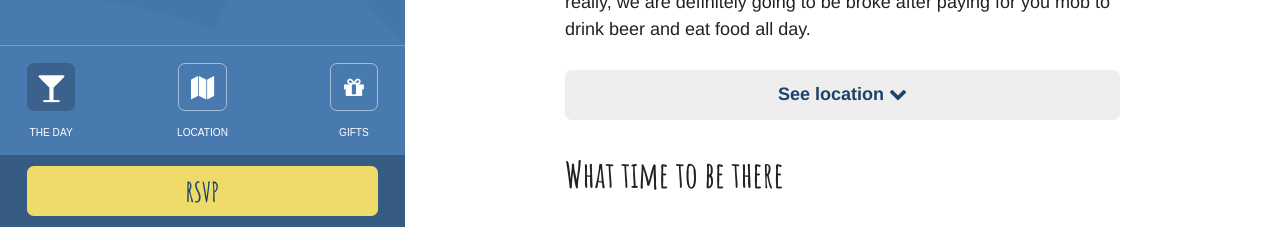
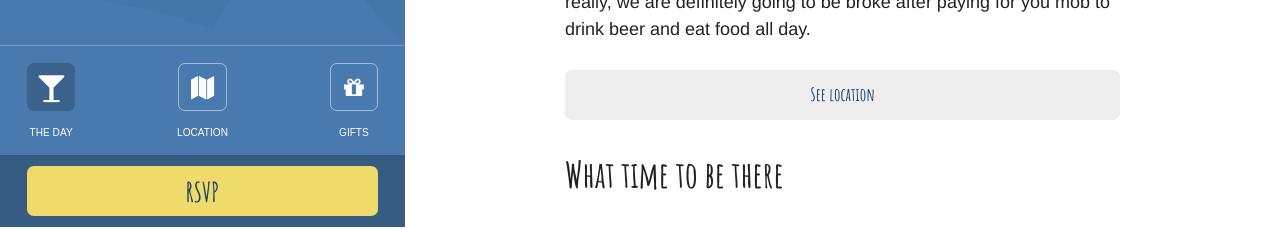
Before and after one commit to jaseflow/jameswedding, a plain HTML site: page index.html in a window 1280 px wide. Shown: the part 573-802 px from the top of the page. Drawn offline with Linux system fonts and the light colour scheme; some packages are replaced by stand-ins of ours.

Commit message:
Adding new btn-secondary styles & updating See Location

```diff
--- a/css/styles.css
+++ b/css/styles.css
@@ -90,6 +90,20 @@ img { max-width: 100% }
     color: var(--btn-primary-color);
     font-weight: bold;
     border: 2px solid transparent;
+}
+
+.btn--secondary {
+    display: block;
+    height: 2.75rem;
+    line-height: 2.75rem;
+    font-size: 1em;
+    font-family: "Amatic SC", sans-serif;
+    font-weight: bold;
+    color: var(--btn-color);
+    background-color: var(--btn-bg-color);
+    border-radius: 0.375rem;
+    text-align: center;
+    text-decoration: none;
 }
 
 .avatar {
--- a/index.html
+++ b/index.html
@@ -66,7 +66,7 @@
                 <div class="container">
                     <h3>Circa 1876</h3>
                     <p>The venue is located off of Broke Road, Pokolbin which is quite apt really, we are definitely going to be broke after paying for you mob to drink beer and eat food all day.</p>
-                    <p><a href="#location" class="btn">See location <i class="fa fa-chevron-down"></i></a></p>
+                    <p><a href="#location" class="btn--secondary">See location</a></p>
                     <h3>What time to be there</h3>
                     <p>The ceremony starts at 3.30pm, that's New South Wales time for all you Queenslanders please don't be an hour late or Koo will be very upset!</p>
                     <p>After the ceremony is done and dusted the wedding party will go off and have photographs taken for an hour or so, during that time you will be eating canapes and drinking.</p>
```
